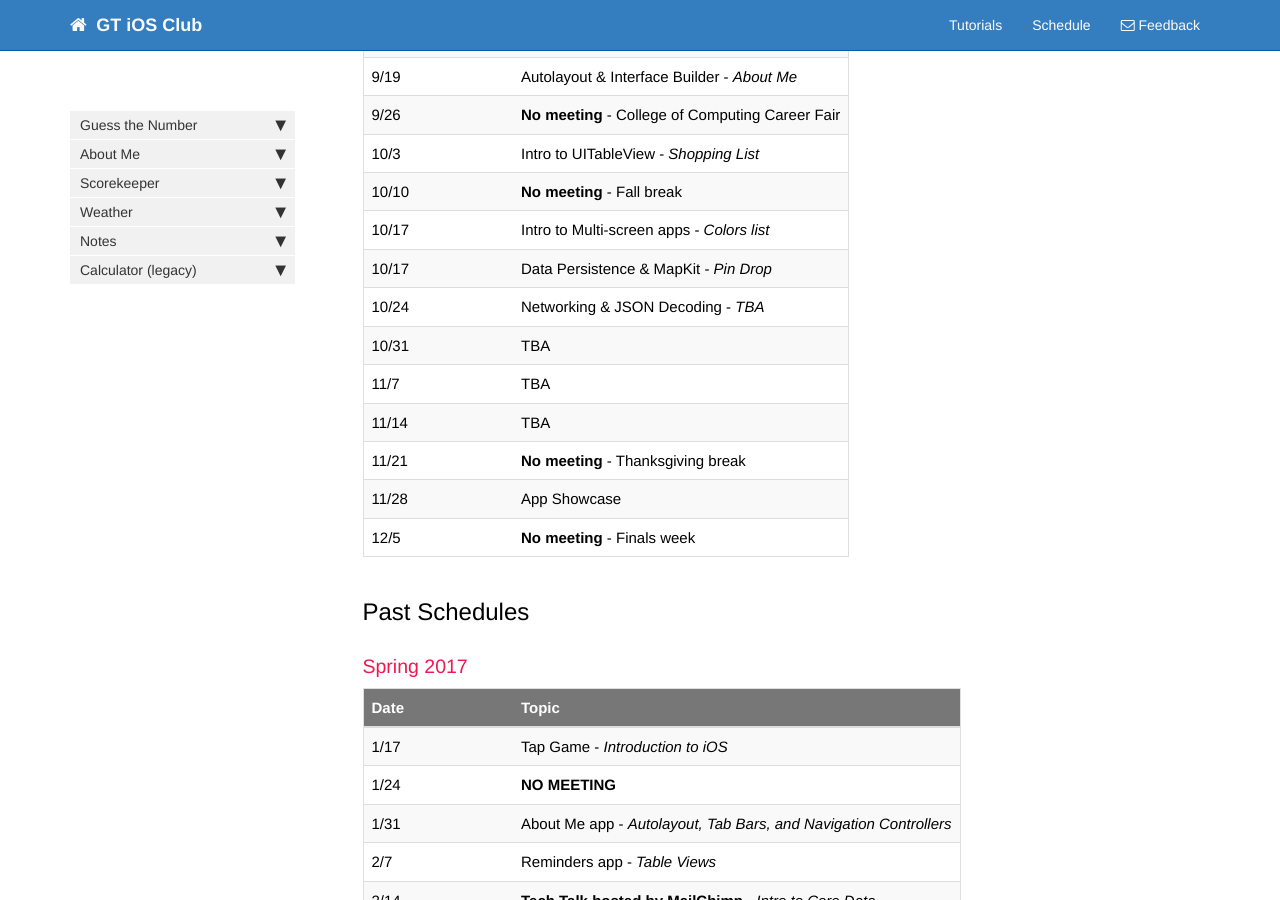
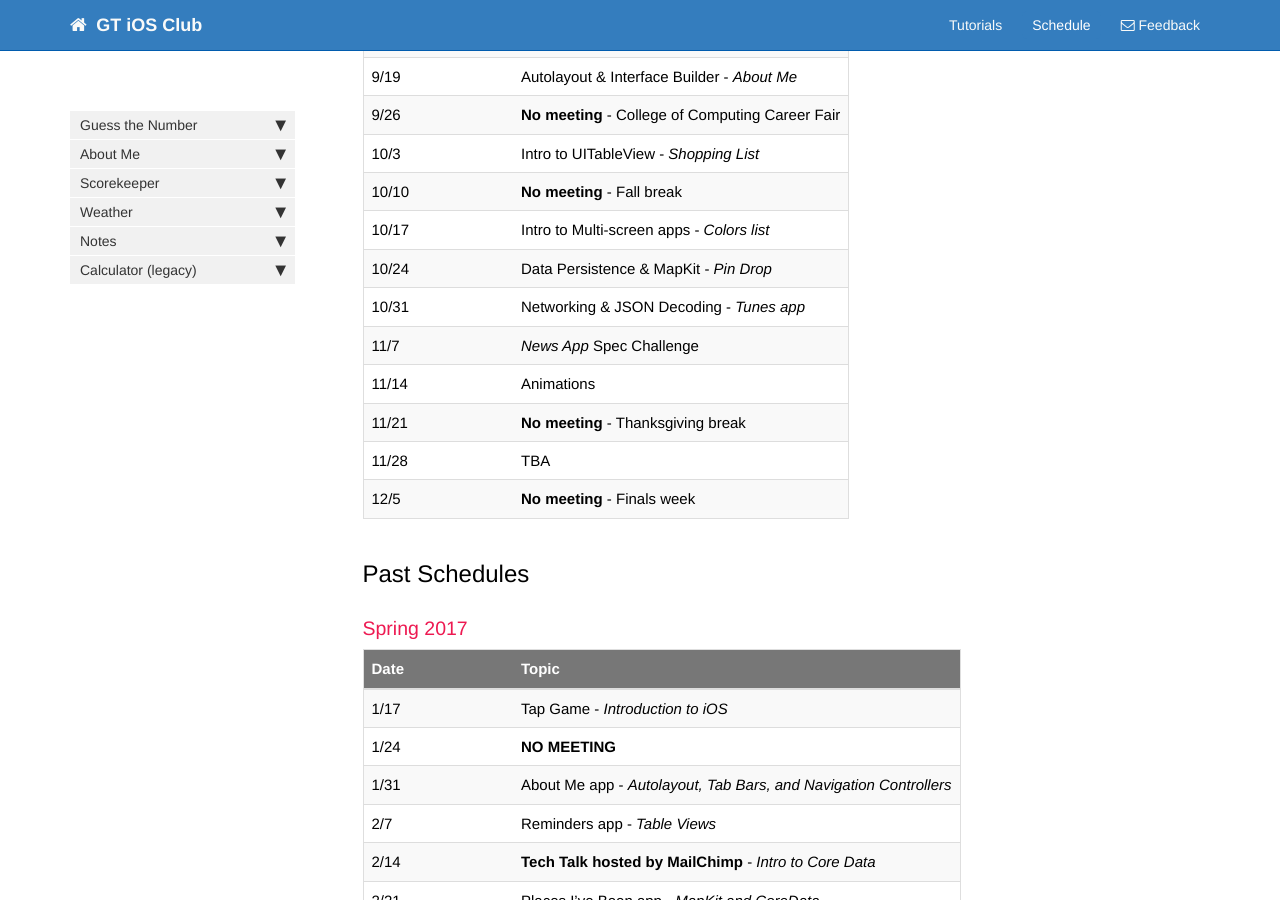
Before and after one commit to gtiosclub/gtios.club, a Jekyll site: the page built from schedule.md, in a window 1280 px wide and 900 px high, scrolled down 318 px. Built offline with Jekyll 4.4.1, drawn with Linux system fonts in a browser that asks for light colours; nearby versions of some CDN libraries; comment, search, counter and statistics services are not loaded.

Commit message:
Update schedule.md

```diff
--- a/schedule.md
+++ b/schedule.md
@@ -16,13 +16,12 @@ Date   | Topic
 10/3   | Intro to UITableView - *Shopping List*
 10/10  | **No meeting** - Fall break
 10/17  | Intro to Multi-screen apps - *Colors list*
-10/17  | Data Persistence & MapKit - *Pin Drop*
-10/24  | Networking & JSON Decoding - *TBA*
-10/31  | TBA
-11/7   | TBA
-11/14  | TBA
+10/24  | Data Persistence & MapKit - *Pin Drop*
+10/31  | Networking & JSON Decoding - *Tunes app*
+11/7   | *News App* Spec Challenge
+11/14  | Animations
 11/21  | **No meeting** - Thanksgiving break
-11/28  | App Showcase
+11/28  | TBA
 12/5   | **No meeting** - Finals week
 
 ## Past Schedules
```
